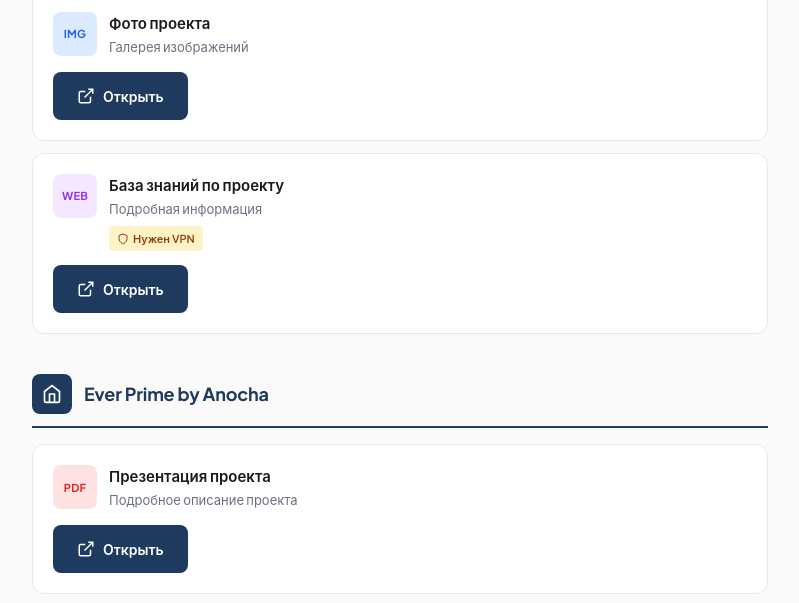
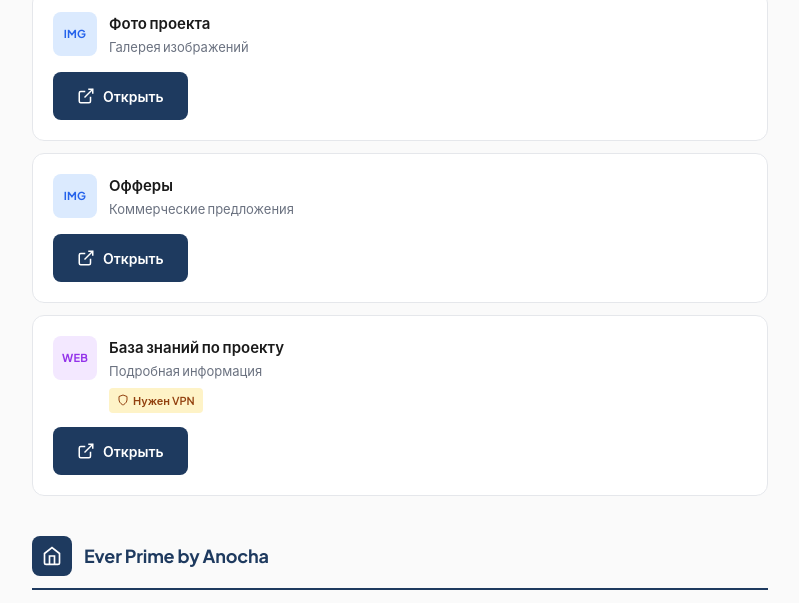
Before and after one commit to ustinovleon/vladivostok-2025, a plain HTML site: page index.html in a window 1280 px wide. Shown: the part 1957-2560 px from the top of the page, without its empty margins (240-1039 px from the left). Drawn offline with Linux system fonts and the light colour scheme.

Commit message:
Update index.html

```diff
--- a/index.html
+++ b/index.html
@@ -624,8 +624,8 @@
                     <div class="file-top">
                         <div class="file-type img">IMG</div>
                         <div class="file-info">
-                            <div class="file-name">Мебельный пакет</div>
-                            <div class="file-note">Варианты меблировки</div>
+                            <div class="file-name">Офферы и мебельный пакет</div>
+                            <div class="file-note">Варианты меблировки и коммерческие предложения</div>
                         </div>
                     </div>
                     <div class="file-actions">
@@ -755,6 +755,25 @@
                         </a>
                     </div>
                 </div>
+                 <div class="file-card">
+                    <div class="file-top">
+                        <div class="file-type img">IMG</div>
+                        <div class="file-info">
+                            <div class="file-name">Офферы</div>
+                            <div class="file-note">Коммерческие предложения</div>
+                        </div>
+                    </div>
+                    <div class="file-actions">
+                        <a href="https://disk.yandex.ru/d/QV9wX8cFAxuE6A" target="_blank" rel="noopener" class="btn btn-primary">
+                            <svg viewBox="0 0 24 24" fill="none" stroke="currentColor" stroke-width="2">
+                                <path d="M18 13v6a2 2 0 01-2 2H5a2 2 0 01-2-2V8a2 2 0 012-2h6"/>
+                                <polyline points="15,3 21,3 21,9"/>
+                                <line x1="10" y1="14" x2="21" y2="3"/>
+                            </svg>
+                            Открыть
+                        </a>
+                    </div>
+                </div>
                 <div class="file-card">
                     <div class="file-top">
                         <div class="file-type link">WEB</div>
@@ -837,8 +856,8 @@
                     <div class="file-top">
                         <div class="file-type img">IMG</div>
                         <div class="file-info">
-                            <div class="file-name">Мебельный пакет</div>
-                            <div class="file-note">Варианты меблировки</div>
+                            <div class="file-name">Офферы и мебельный пакет</div>
+                            <div class="file-note">Варианты меблировки и коммерческие предложения</div>
                         </div>
                     </div>
                     <div class="file-actions">
```
